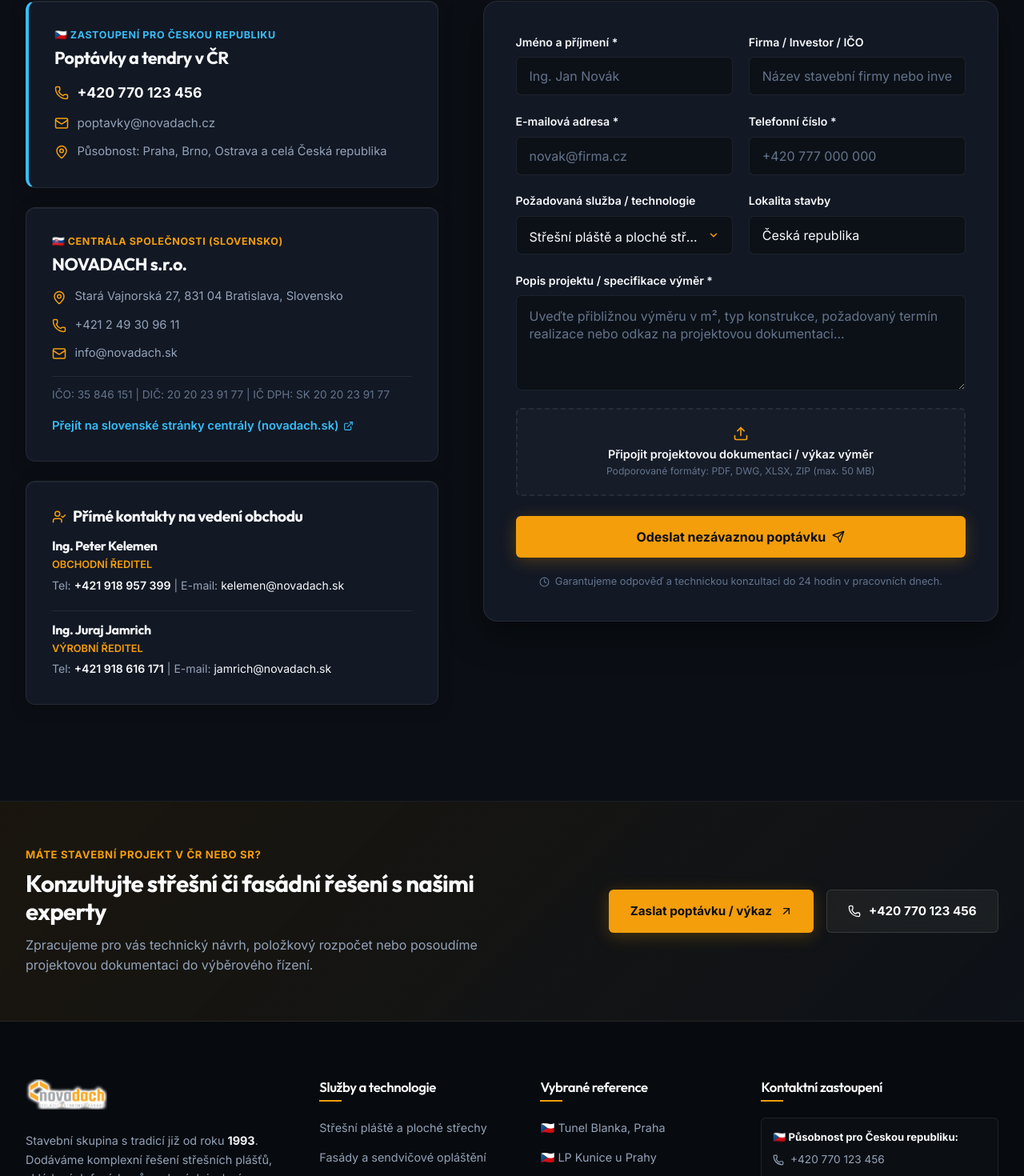
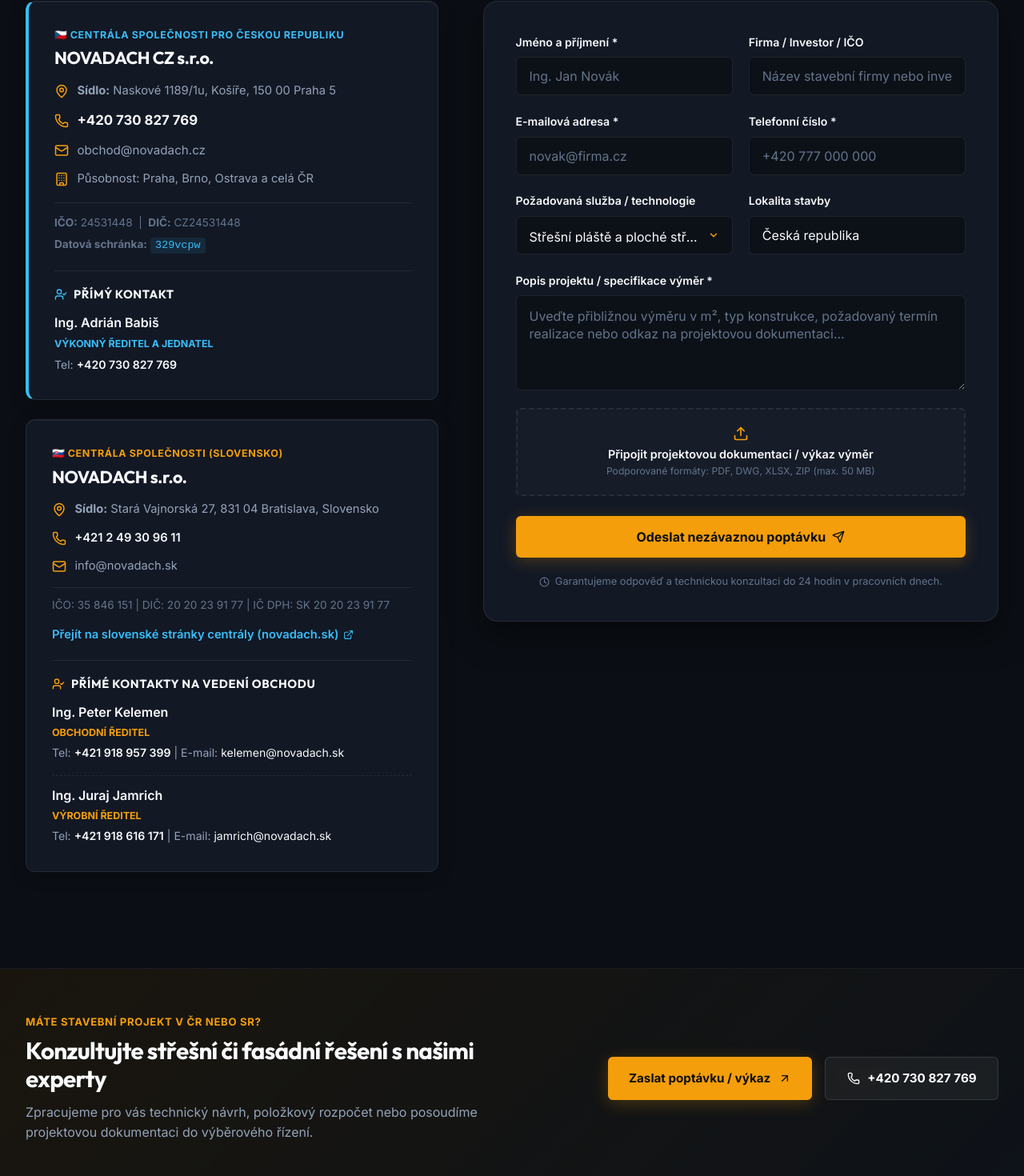
Before and after one commit to AdamMacha/novadach-cz, a Next.js app: page /kontakt in a window 1280 px wide. Shown: the part 375-1845 px from the top of the page at 80% size. Built offline with nearby package versions, Linux system fonts and the light colour scheme.

Commit message:
feat: update Czech Republic headquarters contact info, company details, and logo assets

```diff
--- a/src/app/kontakt/page.tsx
+++ b/src/app/kontakt/page.tsx
@@ -37,26 +37,55 @@ export default function KontaktPage() {
         <div className={styles.kontaktGrid}>
           {/* Left: Contact Info */}
           <div className={styles.kontaktInfoCol}>
-            {/* CZ Representative Card */}
+            {/* CZ Headquarters Card */}
             <div className={`glass-card ${styles.infoCard}`} style={{ borderLeft: '4px solid #38bdf8' }}>
               <span style={{ fontSize: '0.78rem', color: '#38bdf8', fontWeight: 700, textTransform: 'uppercase', letterSpacing: '0.05em', display: 'block', marginBottom: '0.4rem' }}>
-                🇨🇿 Zastoupení pro Českou republiku
+                🇨🇿 Centrála společnosti pro Českou republiku
               </span>
               <h3 style={{ fontSize: '1.35rem', color: 'var(--text-primary)', marginBottom: '1rem' }}>
-                Poptávky a tendry v ČR
+                NOVADACH CZ s.r.o.
               </h3>
+
               <div style={{ display: 'flex', flexDirection: 'column', gap: '0.75rem' }}>
-                <a href="tel:+420770123456" style={{ display: 'flex', alignItems: 'center', gap: '0.65rem', color: 'var(--text-primary)', fontSize: '1.1rem', fontWeight: 700 }}>
-                  <Phone size={18} style={{ color: 'var(--accent-amber)' }} />
-                  <span>+420 770 123 456</span>
+                <div style={{ display: 'flex', alignItems: 'flex-start', gap: '0.65rem', color: 'var(--text-secondary)', fontSize: '0.92rem' }}>
+                  <MapPin size={18} style={{ color: 'var(--accent-amber)', flexShrink: 0, marginTop: '0.2rem' }} />
+                  <span><strong>Sídlo:</strong> Naskové 1189/1u, Košíře, 150 00 Praha 5</span>
+                </div>
+
+                <a href="tel:+420730827769" style={{ display: 'flex', alignItems: 'center', gap: '0.65rem', color: 'var(--text-primary)', fontSize: '1.05rem', fontWeight: 700 }}>
+                  <Phone size={18} style={{ color: 'var(--accent-amber)', flexShrink: 0 }} />
+                  <span>+420 730 827 769</span>
                 </a>
-                <a href="mailto:poptavky@novadach.cz" style={{ display: 'flex', alignItems: 'center', gap: '0.65rem', color: 'var(--text-secondary)', fontSize: '0.95rem' }}>
-                  <Mail size={18} style={{ color: 'var(--accent-amber)' }} />
-                  <span>poptavky@novadach.cz</span>
+
+                <a href="mailto:obchod@novadach.cz" style={{ display: 'flex', alignItems: 'center', gap: '0.65rem', color: 'var(--text-secondary)', fontSize: '0.95rem' }}>
+                  <Mail size={18} style={{ color: 'var(--accent-amber)', flexShrink: 0 }} />
+                  <span>obchod@novadach.cz</span>
                 </a>
+
                 <div style={{ display: 'flex', alignItems: 'center', gap: '0.65rem', color: 'var(--text-secondary)', fontSize: '0.92rem' }}>
-                  <MapPin size={18} style={{ color: 'var(--accent-amber)' }} />
-                  <span>Působnost: Praha, Brno, Ostrava a celá Česká republika</span>
+                  <Building size={18} style={{ color: 'var(--accent-amber)', flexShrink: 0 }} />
+                  <span>Působnost: Praha, Brno, Ostrava a celá ČR</span>
+                </div>
+
+                <div style={{ borderTop: '1px solid var(--border-subtle)', paddingTop: '0.85rem', marginTop: '0.35rem', fontSize: '0.85rem', color: 'var(--text-muted)', display: 'flex', flexDirection: 'column', gap: '0.35rem' }}>
+                  <div><strong>IČO:</strong> 24531448 &nbsp;|&nbsp; <strong>DIČ:</strong> CZ24531448</div>
+                  <div><strong>Datová schránka:</strong> <code style={{ color: '#38bdf8', background: 'rgba(56, 189, 248, 0.1)', padding: '0.15rem 0.4rem', borderRadius: '4px', fontSize: '0.84rem' }}>329vcpw</code></div>
+                </div>
+
+                {/* Direct Contact CZ */}
+                <div style={{ borderTop: '1px solid var(--border-subtle)', paddingTop: '1.25rem', marginTop: '0.5rem' }}>
+                  <h4 style={{ fontSize: '0.92rem', color: 'var(--text-primary)', textTransform: 'uppercase', letterSpacing: '0.04em', marginBottom: '0.9rem', display: 'flex', alignItems: 'center', gap: '0.5rem', fontWeight: 700 }}>
+                    <UserCheck size={16} style={{ color: '#38bdf8' }} />
+                    <span>Přímý kontakt</span>
+                  </h4>
+
+                  <div>
+                    <div style={{ fontSize: '1rem', color: 'var(--text-primary)', fontWeight: 600 }}>Ing. Adrián Babiš</div>
+                    <span style={{ fontSize: '0.78rem', color: '#38bdf8', textTransform: 'uppercase', fontWeight: 700 }}>Výkonný ředitel a jednatel</span>
+                    <p style={{ fontSize: '0.88rem', color: 'var(--text-secondary)', marginTop: '0.2rem' }}>
+                      Tel: <a href="tel:+420730827769" style={{ color: 'var(--text-primary)', fontWeight: 600 }}>+420 730 827 769</a>
+                    </p>
+                  </div>
                 </div>
               </div>
             </div>
@@ -69,55 +98,58 @@ export default function KontaktPage() {
               <h3 style={{ fontSize: '1.35rem', color: 'var(--text-primary)', marginBottom: '1rem' }}>
                 NOVADACH s.r.o.
               </h3>
+
               <div style={{ display: 'flex', flexDirection: 'column', gap: '0.75rem', fontSize: '0.92rem', color: 'var(--text-secondary)' }}>
                 <div style={{ display: 'flex', alignItems: 'flex-start', gap: '0.65rem' }}>
                   <MapPin size={18} style={{ color: 'var(--accent-amber)', flexShrink: 0, marginTop: '0.2rem' }} />
-                  <span>Stará Vajnorská 27, 831 04 Bratislava, Slovensko</span>
+                  <span><strong>Sídlo:</strong> Stará Vajnorská 27, 831 04 Bratislava, Slovensko</span>
                 </div>
                 <div style={{ display: 'flex', alignItems: 'center', gap: '0.65rem' }}>
                   <Phone size={18} style={{ color: 'var(--accent-amber)', flexShrink: 0 }} />
-                  <span>+421 2 49 30 96 11</span>
+                  <a href="tel:+421249309611" style={{ color: 'var(--text-primary)', fontWeight: 600 }}>+421 2 49 30 96 11</a>
                 </div>
                 <div style={{ display: 'flex', alignItems: 'center', gap: '0.65rem' }}>
                   <Mail size={18} style={{ color: 'var(--accent-amber)', flexShrink: 0 }} />
-                  <span>info@novadach.sk</span>
+                  <a href="mailto:info@novadach.sk" style={{ color: 'var(--text-secondary)' }}>info@novadach.sk</a>
                 </div>
-                <div style={{ borderTop: '1px solid var(--border-subtle)', paddingTop: '0.75rem', marginTop: '0.25rem', fontSize: '0.85rem', color: 'var(--text-muted)' }}>
+
+                <div style={{ borderTop: '1px solid var(--border-subtle)', paddingTop: '0.65rem', marginTop: '0.15rem', fontSize: '0.85rem', color: 'var(--text-muted)' }}>
                   IČO: 35 846 151 | DIČ: 20 20 23 91 77 | IČ DPH: SK 20 20 23 91 77
                 </div>
+
                 <a
                   href="https://www.novadach.sk"
                   target="_blank"
                   rel="noopener noreferrer"
-                  style={{ color: '#38bdf8', display: 'inline-flex', alignItems: 'center', gap: '0.35rem', marginTop: '0.25rem', fontWeight: 600 }}
+                  style={{ color: '#38bdf8', display: 'inline-flex', alignItems: 'center', gap: '0.35rem', marginTop: '0.15rem', fontWeight: 600 }}
                 >
                   Přejít na slovenské stránky centrály (novadach.sk) <ExternalLink size={13} />
                 </a>
-              </div>
-            </div>
 
-            {/* Direct Commercial Contacts */}
-            <div className={`glass-card ${styles.infoCard}`}>
-              <h3 style={{ fontSize: '1.2rem', color: 'var(--text-primary)', marginBottom: '1rem', display: 'flex', alignItems: 'center', gap: '0.5rem' }}>
-                <UserCheck size={18} style={{ color: 'var(--accent-amber)' }} />
+                {/* Direct Commercial Contacts inside Slovak Card */}
+                <div style={{ borderTop: '1px solid var(--border-subtle)', paddingTop: '1.25rem', marginTop: '0.5rem' }}>
+                  <h4 style={{ fontSize: '0.92rem', color: 'var(--text-primary)', textTransform: 'uppercase', letterSpacing: '0.04em', marginBottom: '0.9rem', display: 'flex', alignItems: 'center', gap: '0.5rem', fontWeight: 700 }}>
+                    <UserCheck size={16} style={{ color: 'var(--accent-amber)' }} />
                     <span>Přímé kontakty na vedení obchodu</span>
-              </h3>
+                  </h4>
 
-              <div style={{ display: 'flex', flexDirection: 'column', gap: '1.25rem' }}>
+                  <div style={{ display: 'flex', flexDirection: 'column', gap: '1rem' }}>
                     <div>
-                  <h4 style={{ fontSize: '1rem', color: 'var(--text-primary)' }}>Ing. Peter Kelemen</h4>
-                  <span style={{ fontSize: '0.8rem', color: 'var(--accent-amber)', textTransform: 'uppercase', fontWeight: 600 }}>Obchodní ředitel</span>
+                      <div style={{ fontSize: '1rem', color: 'var(--text-primary)', fontWeight: 600 }}>Ing. Peter Kelemen</div>
+                      <span style={{ fontSize: '0.78rem', color: 'var(--accent-amber)', textTransform: 'uppercase', fontWeight: 700 }}>Obchodní ředitel</span>
                       <p style={{ fontSize: '0.88rem', color: 'var(--text-secondary)', marginTop: '0.2rem' }}>
                         Tel: <a href="tel:+421918957399" style={{ color: 'var(--text-primary)', fontWeight: 600 }}>+421 918 957 399</a> | E-mail: <a href="mailto:kelemen@novadach.sk" style={{ color: 'var(--text-primary)' }}>kelemen@novadach.sk</a>
                       </p>
                     </div>
 
-                <div style={{ borderTop: '1px solid var(--border-subtle)', paddingTop: '0.85rem' }}>
-                  <h4 style={{ fontSize: '1rem', color: 'var(--text-primary)' }}>Ing. Juraj Jamrich</h4>
-                  <span style={{ fontSize: '0.8rem', color: 'var(--accent-amber)', textTransform: 'uppercase', fontWeight: 600 }}>Výrobní ředitel</span>
+                    <div style={{ borderTop: '1px dashed rgba(255, 255, 255, 0.08)', paddingTop: '0.75rem' }}>
+                      <div style={{ fontSize: '1rem', color: 'var(--text-primary)', fontWeight: 600 }}>Ing. Juraj Jamrich</div>
+                      <span style={{ fontSize: '0.78rem', color: 'var(--accent-amber)', textTransform: 'uppercase', fontWeight: 700 }}>Výrobní ředitel</span>
                       <p style={{ fontSize: '0.88rem', color: 'var(--text-secondary)', marginTop: '0.2rem' }}>
                         Tel: <a href="tel:+421918616171" style={{ color: 'var(--text-primary)', fontWeight: 600 }}>+421 918 616 171</a> | E-mail: <a href="mailto:jamrich@novadach.sk" style={{ color: 'var(--text-primary)' }}>jamrich@novadach.sk</a>
                       </p>
+                    </div>
+                  </div>
                 </div>
               </div>
             </div>
--- a/src/app/layout.tsx
+++ b/src/app/layout.tsx
@@ -28,7 +28,7 @@ export const metadata: Metadata = {
     siteName: 'NOVADACH Česká republika',
     images: [
       {
-        url: '/images/logos/cropped-novadach_logo_rgb-wback-1.png',
+        url: '/images/logos/cropped-novadach_logo_rgb-wback-1-removebg-preview.png',
         width: 1200,
         height: 630,
         alt: 'NOVADACH Logo',
--- a/src/components/Footer.tsx
+++ b/src/components/Footer.tsx
@@ -28,9 +28,9 @@ export default function Footer() {
                 <span>Zaslat poptávku / výkaz</span>
                 <ArrowUpRight size={16} />
               </Link>
-              <a href="tel:+420770123456" className="btn btn-secondary">
+              <a href="tel:+420730827769" className="btn btn-secondary">
                 <Phone size={16} />
-                <span>+420 770 123 456</span>
+                <span>+420 730 827 769</span>
               </a>
             </div>
           </div>
@@ -45,10 +45,10 @@ export default function Footer() {
             <div className={styles.colAbout}>
               <Link href="/" className={styles.footerLogo}>
                 <Image
-                  src="/images/logos/novadach-logo-sticky-retina.png"
+                  src="/images/logos/cropped-novadach_logo_rgb-wback-1-removebg-preview.png"
                   alt="NOVADACH"
                   width={170}
-                  height={63}
+                  height={60}
                   className={styles.logoImg}
                 />
               </Link>
@@ -94,9 +94,9 @@ export default function Footer() {
               <h4 className={styles.colTitle}>Kontaktní zastoupení</h4>
 
               <div className={styles.contactBlock}>
-                <span className={styles.contactBlockTitle}>🇨🇿 Působnost pro Českou republiku:</span>
-                <p className={styles.contactItem}><Phone size={14} /> +420 770 123 456</p>
-                <p className={styles.contactItem}><Mail size={14} /> poptavky@novadach.cz</p>
+                <span className={styles.contactBlockTitle}>🇨🇿 Centrála společnosti pro Českou republiku:</span>
+                <p className={styles.contactItem}><Phone size={14} /> +420 730 827 769</p>
+                <p className={styles.contactItem}><Mail size={14} /> obchod@novadach.cz</p>
               </div>
 
               <div className={styles.contactBlock}>
--- a/src/components/Header.tsx
+++ b/src/components/Header.tsx
@@ -37,10 +37,10 @@ export default function Header() {
           <div className={styles.brandGroup}>
             <Link href="/" className={styles.logoLink} onClick={() => setMobileOpen(false)}>
               <Image
-                src="/images/logos/novadach-logo-sticky-retina.png"
+                src="/images/logos/cropped-novadach_logo_rgb-wback-1-removebg-preview.png"
                 alt="NOVADACH"
                 width={170}
-                height={63}
+                height={60}
                 priority
                 className={styles.logoImg}
               />
@@ -89,9 +89,9 @@ export default function Header() {
             </div>
 
             {/* Direct Phone */}
-            <a href="tel:+420770123456" className={styles.phoneLink}>
+            <a href="tel:+420730827769" className={styles.phoneLink}>
               <span className={styles.phoneDot} />
-              <span className={styles.phoneNum}>+420 770 123 456</span>
+              <span className={styles.phoneNum}>+420 730 827 769</span>
             </a>
 
             {/* CTA Button */}
@@ -135,11 +135,11 @@ export default function Header() {
           <div className={styles.mobileBottomSection}>
             <div className={styles.mobileContactBox}>
               <span className={styles.mobileContactLabel}>Poptávky a technické konzultace:</span>
-              <a href="tel:+420770123456" className={styles.mobilePhoneVal}>
-                <Phone size={16} /> +420 770 123 456
+              <a href="tel:+420730827769" className={styles.mobilePhoneVal}>
+                <Phone size={16} /> +420 730 827 769
               </a>
-              <a href="mailto:poptavky@novadach.cz" className={styles.mobileEmailVal}>
-                <Mail size={16} /> poptavky@novadach.cz
+              <a href="mailto:obchod@novadach.cz" className={styles.mobileEmailVal}>
+                <Mail size={16} /> obchod@novadach.cz
               </a>
             </div>
 
```
Also changed, not shown: src/app/page.tsx (+8 -4 lines), src/data/companyData.ts (+20 -5 lines), public/images/logos/cropped-novadach_logo_rgb-wback-1-removebg-preview.png (added). Lines whose indentation alone changed are shown as unchanged.
